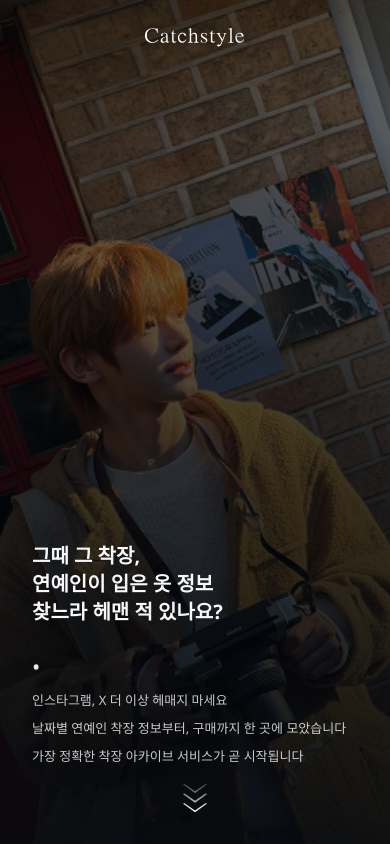
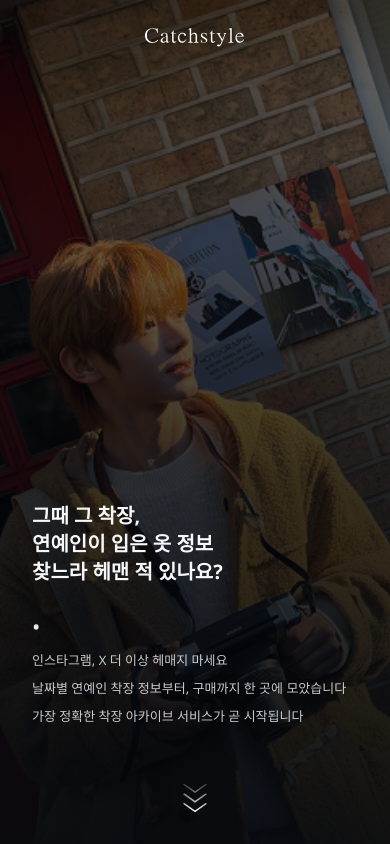
Before and after one commit to UNIS7-catchstyle/catchstyle-mvp, a React (Create React App) app: page / in a window 390 px wide. Built offline with nearby package versions, Linux system fonts and the light colour scheme; no server answers.

Commit message:
Body-xs padding 값 수정

```diff
--- a/src/App.css
+++ b/src/App.css
@@ -156,7 +156,7 @@ body {
     padding: 0 20px;
   }
   .hero-copy {
-    padding: 0 20px;
+    padding: 0 20px 40px;
   }
 }
 
```
